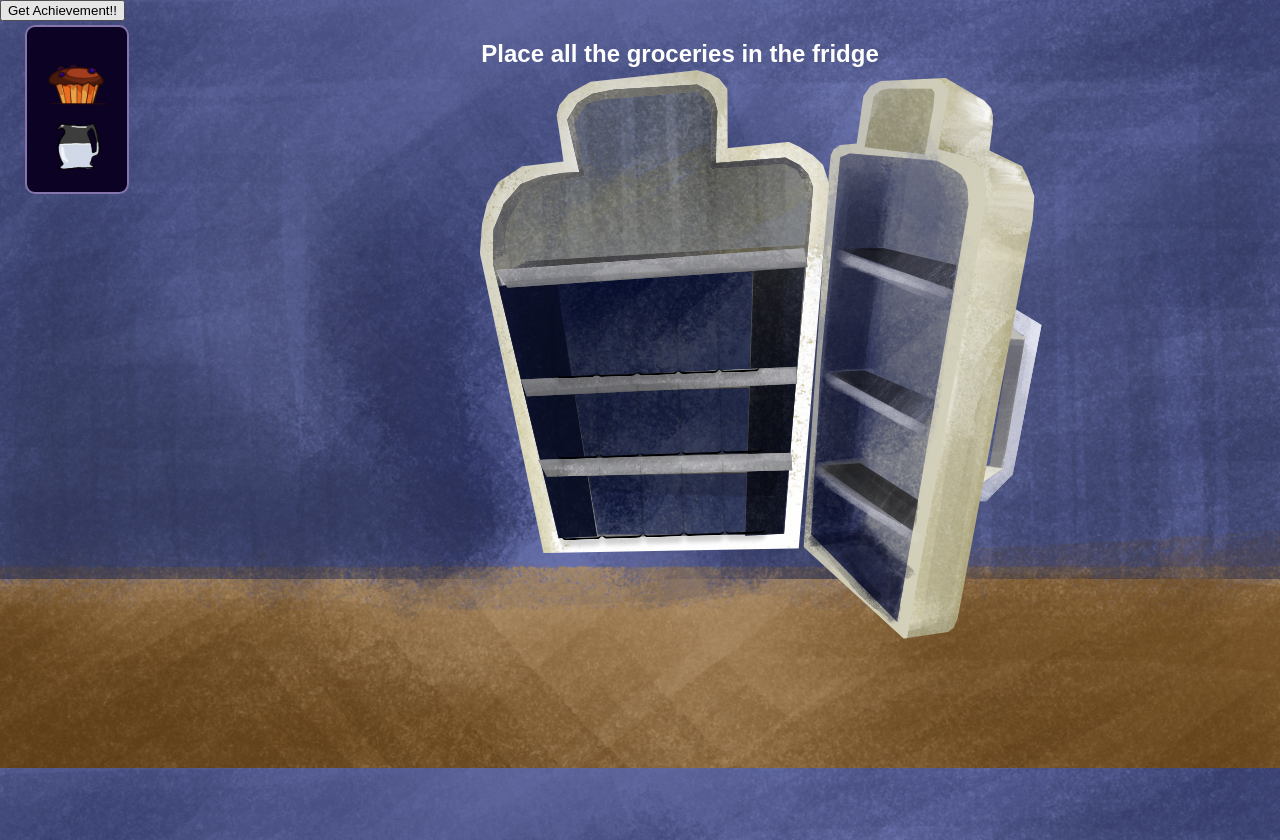
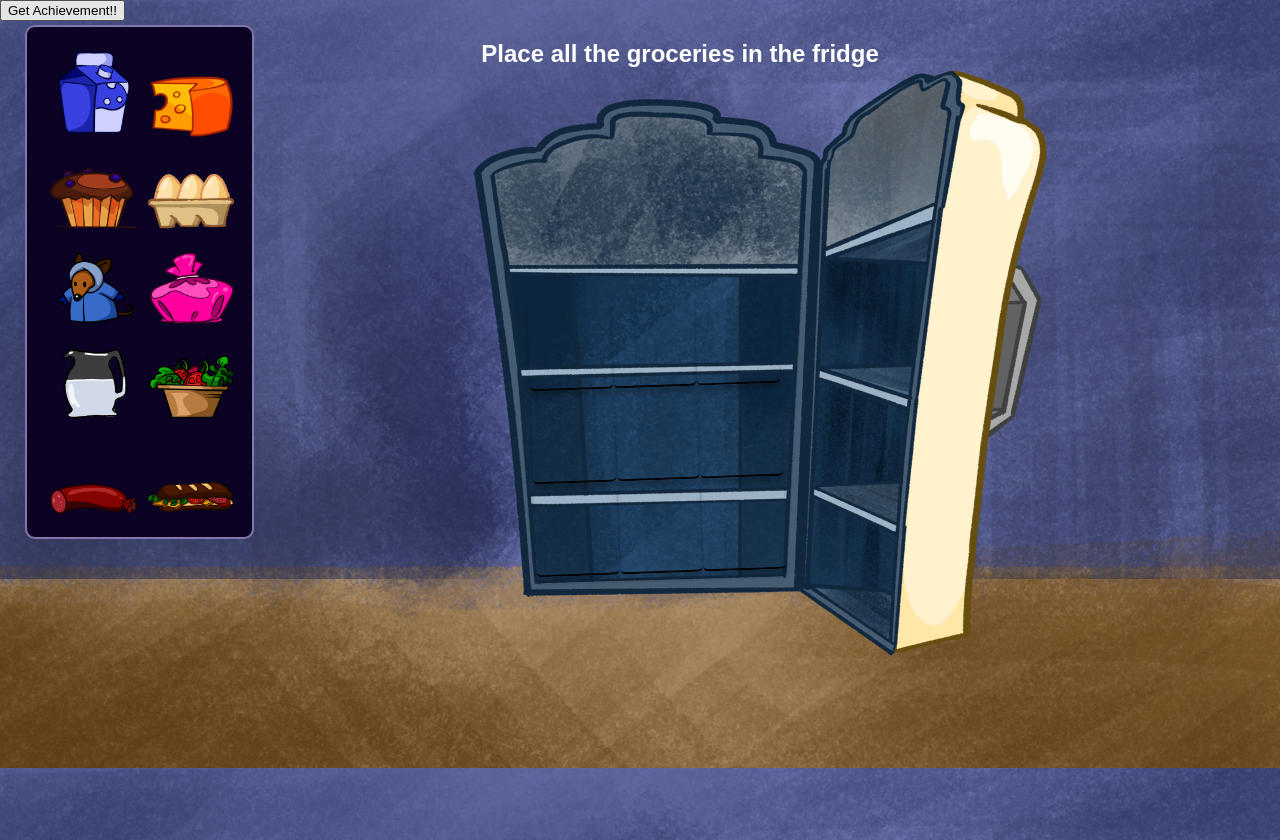
Before and after one commit to hanokhaloni/TheRoom, a PHP site: page / in a window 1280 px wide; the page is wider, and only the part inside the window is pictured. Run offline with PHP 8.4, Linux system fonts and the light colour scheme.

Commit message:
new assets

```diff
--- a/css/styles.css
+++ b/css/styles.css
@@ -17,6 +17,15 @@ body {
     background-image: url('./../assets/layout_02_bg.png');
     /* background-color: rgb(105, 96, 158); */
 
+}
+
+.dark {
+    position: absolute;
+    width: 100vw;
+    height: 100vh;
+    background-color: black;
+    opacity: 0.8;
+    z-index: 1000;
 }
 
 .ready-btn {
@@ -43,6 +52,7 @@ body {
     border: 2px solid #8675ad;
     display: grid;
     grid-gap: 5px;
+    grid-template-columns: 50% 50%;
 }
 
 .drop-zones-container {
@@ -57,12 +67,12 @@ body {
     /* right: 30px; */
     width: 100%;
     display: grid;
-    grid-template-columns: repeat(5, 20%);
+    grid-template-columns: repeat(3, 33%);
     grid-template-rows: 20% 20% 20%;
     grid-gap: 1px;
     /* justify-content: center; */
-    width: 200px;
-    height: 400px;
+    width: 250px;
+    height: 460px;
     /* margin-left: -100px; */
 
     /* left: 100px; */
--- a/index.html
+++ b/index.html
@@ -25,11 +25,10 @@
     <button style="position: absolute;z-index:999" onclick="setNextAchievement()">Get Achievement!!</button>
     <div id="acheivementPlaceholder"></div>
 
+    <div style="visibility:hidden" class="dark animated flash infinite"></div>
     <div class="container">
 
-        <div style="position: absolute;z-index:9999">
-            <button class="ready-btn" onclick="readyClicked()">REPAIR</button>
-        </div>
+
 
         <div class="assets ">
             <!-- <img id="drag1" class="inventory-item" src="./assets/milk.png" draggable="true" alt="" height="50" ondragstart="drag(event)">
@@ -44,14 +43,17 @@
         </div>
 
         <div class="refregirator">
-
-            <img id="fridge" src="./assets/openedFridge_02.png" alt="" style="margin-left: 200px">
+                <div style="position: absolute;z-index:9999">
+                        <button class="ready-btn" onclick="readyClicked()">REPAIR</button>
+                    </div>
+            <img id="fridge" src="./assets/fridge-open.png" alt="" style="margin-left: 200px">
 
             <div id="dpz-item" class="item" ondrop="drop(event)" ondragover="allowDrop(event)"></div>
 
             <div class="drop-zones-container">
+                <div class="mess-zone" style="position: absolute; bottom: 200px;z-index:9"></div>
                 <div id="dropzone" class="drop-zone"></div>
-                <div class="mess-zone" style="position: absolute; bottom: 100px;z-index:99"></div>
+
             </div>
 
         </div>
--- a/js/main.js
+++ b/js/main.js
@@ -3,15 +3,21 @@
 let open = true;
 let dropped = 0;
 let fridgePlaceholders = [];
-
+let enterance = false;
 
 let readyForRearange = false;
 const inventoryItems = [
-    { id: 1, name: 'cupcake', src: './assets/cupcake.png' },
-    { id: 2, name: 'pitcher', src: './assets/pitcher.png' },
-    /* { id: 3, name: 'eggs', src: './assets/eggs_01.png' },
-    { id: 4, name: 'buttermilk', src: './assets/buttermilk.png' },
-    { id: 5, name: 'mystery', src: './assets/mystery.png' }, */
+    { id: 1, name: 'buttermilk', src: './assets/Elements/buttermilk.png' },
+    { id: 2, name: 'cheese', src: './assets/Elements/cheese.png' },
+    { id: 3, name: 'cupcake', src: './assets/Elements/cupcake.png' },
+    { id: 4, name: 'eggs_01', src: './assets/Elements/eggs_01.png' },
+    { id: 5, name: 'mouse', src: './assets/Elements/mouse.png' },
+    { id: 6, name: 'mystery', src: './assets/Elements/mystery.png' },
+    { id: 7, name: 'pitcher', src: './assets/Elements/pitcher.png' },
+    { id: 8, name: 'salad', src: './assets/Elements/salad.png' },
+    { id: 9, name: 'salami', src: './assets/Elements/salami.png' },
+    { id: 10, name: 'sandwich', src: './assets/Elements/sandwich.png' },
+
 ]
 
 const inventoryDivItems = [];
@@ -35,18 +41,18 @@ function drop(ev) {
     const spot = ev.target;
     // debugger;
     itemElement.style.opacity = 1;
+    itemElement.placed = true;
     // spot.appendChild(itemElement);
     dropped++;
 
-
     document.querySelector('.instructions').style.opacity = dropped > 0 ? 0 : 1;
-    document.querySelector('.ready-btn').style.opacity = dropped >= inventoryItems.length ? 1 : 0;
+    document.querySelector('.ready-btn').style.opacity = dropped >= 9 ? 1 : 0;
 
     const invItem = inventoryItems.find(a => a.id.toString() === invId.toString())
     const placeHolder = fridgePlaceholders.find(placeHolder => placeHolder.id.toString() === ev.target.id.toString());
 
+    if (placeHolder && placeHolder.element) {
         placeHolder.inventory = invItem;
-
         placeHolder.element.appendChild(itemElement);
 
         if (!readyForRearange) {
@@ -54,15 +60,18 @@ function drop(ev) {
             localStorage.setItem('spotsBeforeMess', JSON.stringify([...fridgePlaceholders]));
         } else {
             dropped = 0;
+            itemElement.style.transform = `translateX(${0}px) rotate(${0}deg)`;
             localStorage.setItem('spotsAfterMess', JSON.stringify([...fridgePlaceholders]));
         }
+    }
+
 }
 
 function getOpacity() {
     return 0;
 }
 
-enterance = false
+
 function readyClicked() {
 
     open = !open;
@@ -71,39 +80,59 @@ function readyClicked() {
     const fridge = document.querySelector('.refregirator');
     const fridgeImg = document.querySelector('#fridge');
 
-
     /* if (!enterance && fridge.classList.contains('bounceInRight')) {
         enterance = true;
         fridge.classList.remove('animated', 'bounceInRight');
     } */
 
-    dropZonesContainer.style.opacity = open ? 1 : 0;
+    if (!open) {
+        // fridgeImg.style['margin-left'] = '0';
+        fridgeImg.classList.add('animated', 'infinite', 'shake', 'delay-500ms');
+        const darkDiv = document.querySelector('.dark');
+        darkDiv.style.visibility = 'visible';
 
-    if (!open) {
-        fridgeImg.style['margin-left'] = '0';
-        fridgeImg.classList.add('animated', 'infinite', 'shake', 'delay-500ms');
+        // document.querySelector('.container').appendChild(darkDiv);
+
+        /* setTimeout(() => {
+            darkDiv.parentNode.removeChild(darkDiv);
+        }, 2000); */
+        dropZonesContainer.style.opacity = 0;
         document.querySelector('.ready-btn').innerHTML = "STOP";
         readyForRearange = true;
+        fridgeImg.src = './assets/fridge-close.png';
     } else {
-        fridgeImg.style['margin-left'] = '200px';
+        // fridgeImg.style['margin-left'] = '200px';
         fridgeImg.classList.remove('animated', 'infinite', 'shake', 'delay-500ms');
+        fridgeImg.classList.add('animated', 'bounce');
+        const darkDiv = document.querySelector('.dark');
+        darkDiv.style.visibility = 'hidden';
 
-        if (readyForRearange) {
-            const messZone = document.querySelector('.mess-zone');
         fridgePlaceholders.forEach(a => a.inventory = null);
         document.querySelector('.ready-btn').style.opacity = 0;
 
+        if (readyForRearange) {
+
+            const messZone = document.querySelector('.mess-zone');
             inventoryDivItems.forEach(item => {
+                if (item.placed) {
                     item.style.position = 'absolute';
                     const deg = Math.floor(Math.random() * 360);
                     const xx = Math.floor(Math.random() * 120);
                     item.style.transform = `translateX(${xx}px) rotate(${deg}deg)`;
                     messZone.appendChild(item);
+                }
+
             })
         }
+        setTimeout(() => {
+            fridgeImg.src = './assets/fridge-open.png';
+            dropZonesContainer.style.opacity = 1;
+
+        }, 1000);
+
     }
 
-    fridgeImg.src = open ? './assets/openedFridge_02.png' : './assets/closedFridge_02.png';
+    // fridgeImg.src = open ? './assets/fridge-open.png' : './assets/fridge-close.png';
 }
 
 function init() {
@@ -112,7 +141,7 @@ function init() {
 
     const dropzone = document.querySelector('#dropzone');
     const item = document.getElementById('dpz-item');
-    const totalSlots = 15;
+    const totalSlots = 9;
 
     for (let i = 0; i < totalSlots; i++) {
         let element = item.cloneNode(true);
@@ -139,7 +168,7 @@ function init() {
 
         inventoryDivItems.push(invItem);
         img.src = item.src;
-        img.height = 60;
+        img.height = 90;
         img.style.pointerEvents = 'none';
         invItem.appendChild(img);
         invItem.className = "inventory-item";
@@ -151,9 +180,6 @@ function init() {
             ev.target.style.opacity = 1;
         }
         invItem.ondragstart = (ev) => {
-
-            console.log('DRAG START!!!!',item.id);
-
             ev.dataTransfer.setData("Text", item.id);
             ev.target.style.opacity = 0.5;
         }
```
Also changed, not shown: assets/Elements/buttermilk.png (added), assets/Elements/cheese.png (added), assets/Elements/cupcake.png (added), assets/Elements/eggs_01.png (added), assets/Elements/mouse.png (added), assets/Elements/mystery.png (added), assets/Elements/pitcher.png (added), assets/Elements/salad.png (added), assets/Elements/salami.png (added), assets/Elements/sandwich.png (added), assets/fridge-close.png (added), assets/fridge-open.png (added). Lines whose indentation alone changed are shown as unchanged.
